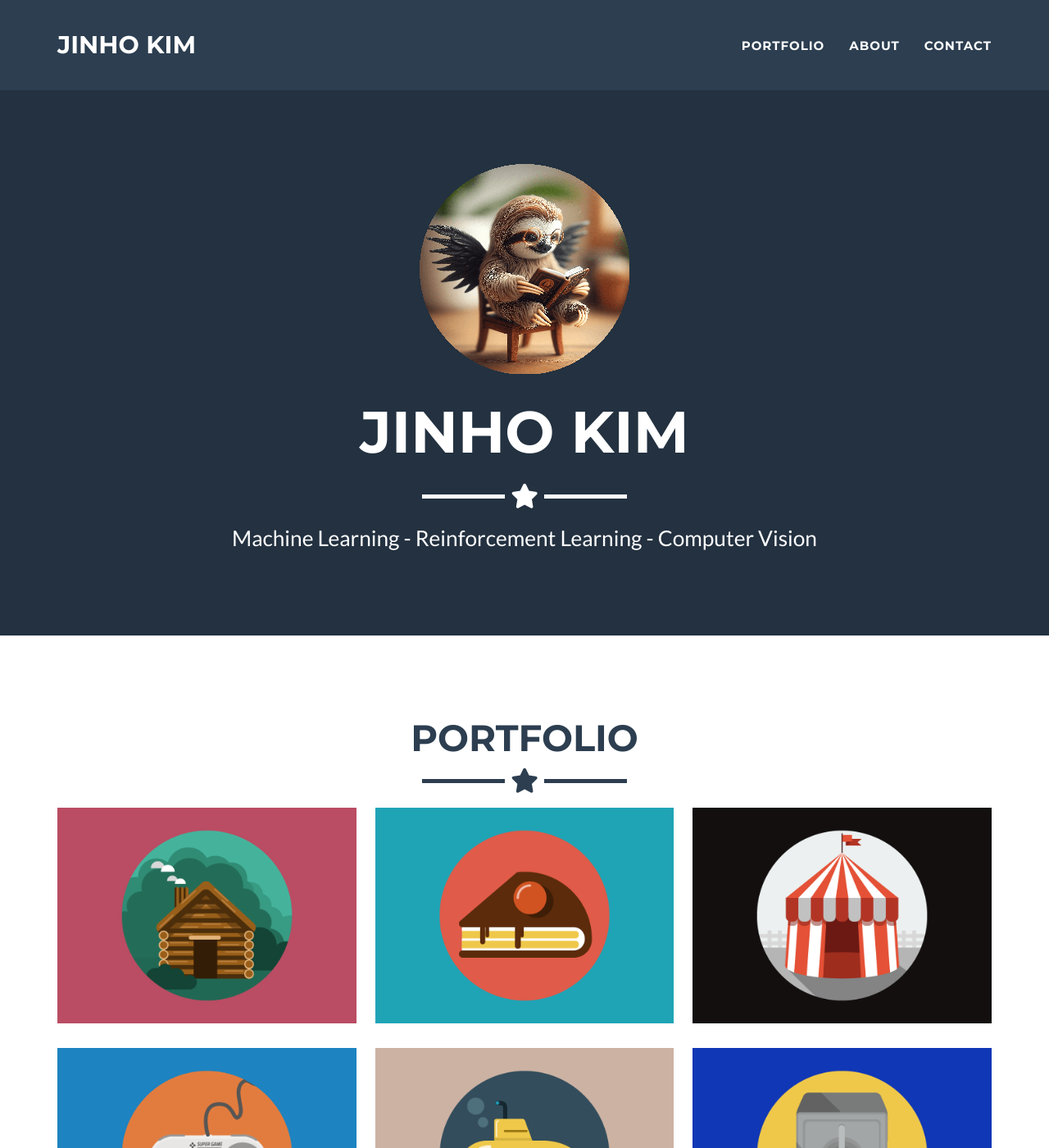
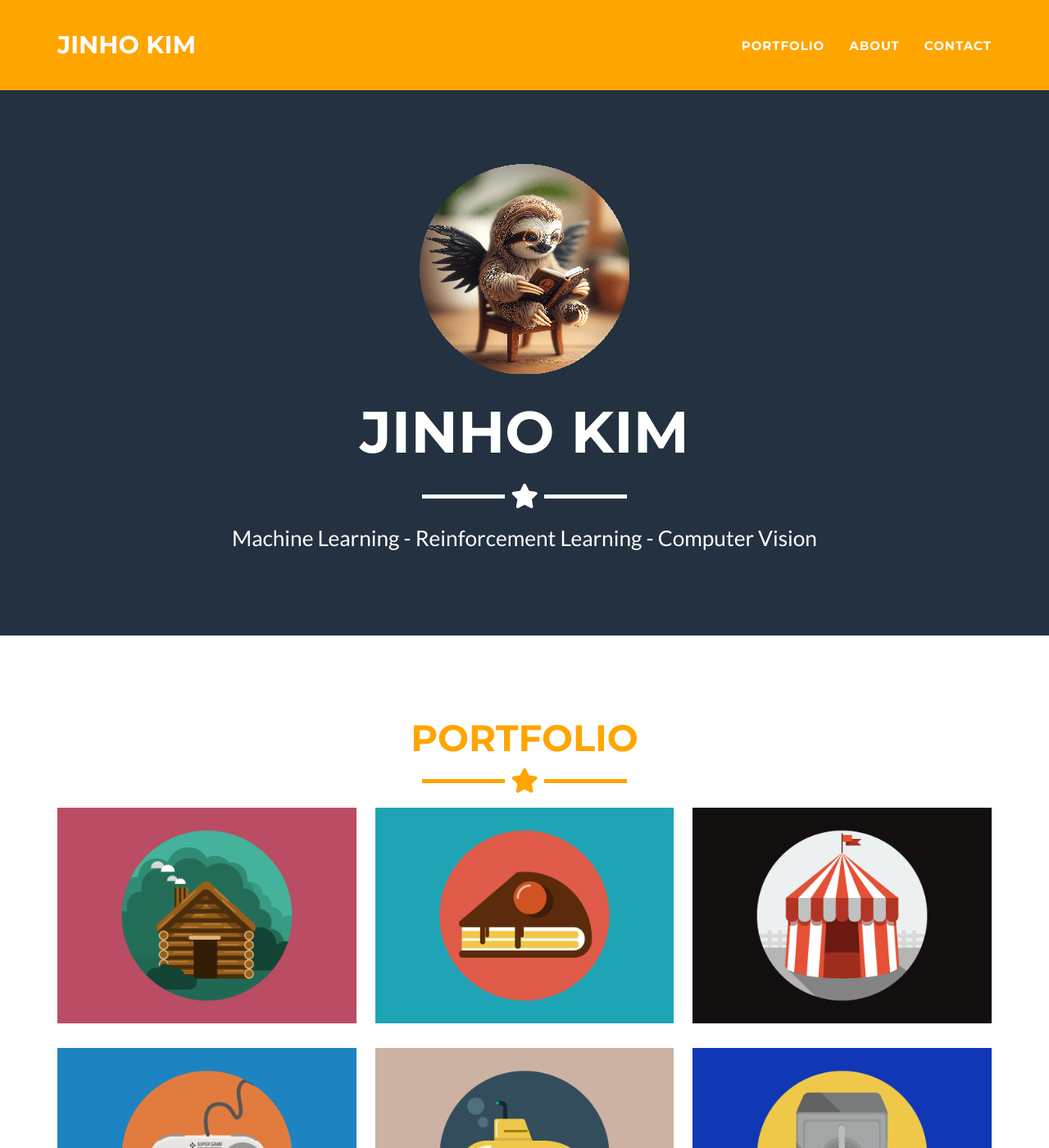
Before and after one commit to jhjh-kim/Mid-Term-Project, a Jekyll site: the page built from _posts/2014-07-18-project-1.markdown, in a window 1280 px wide and 1400 px high. Shown: the whole window at 82% size. Built offline with Jekyll 4.4.1, drawn with Linux system fonts in a browser that asks for light colours.

Commit message:
change theme color3

```diff
--- a/_config.yml
+++ b/_config.yml
@@ -27,8 +27,8 @@ disqus_shortname: myshortname
 color:
   primary: 233140 #80B3FF
   primary-rgb: "24,288,156" #"128,179,255"
-  secondary: 2c3e50 #FD6E8A
-  secondary-dark: FFA500  #A2122F
+  secondary: FFA500 #FD6E8A
+  secondary-dark: 2c3e50  #A2122F
 
 # Footer settings
 footer:
```
